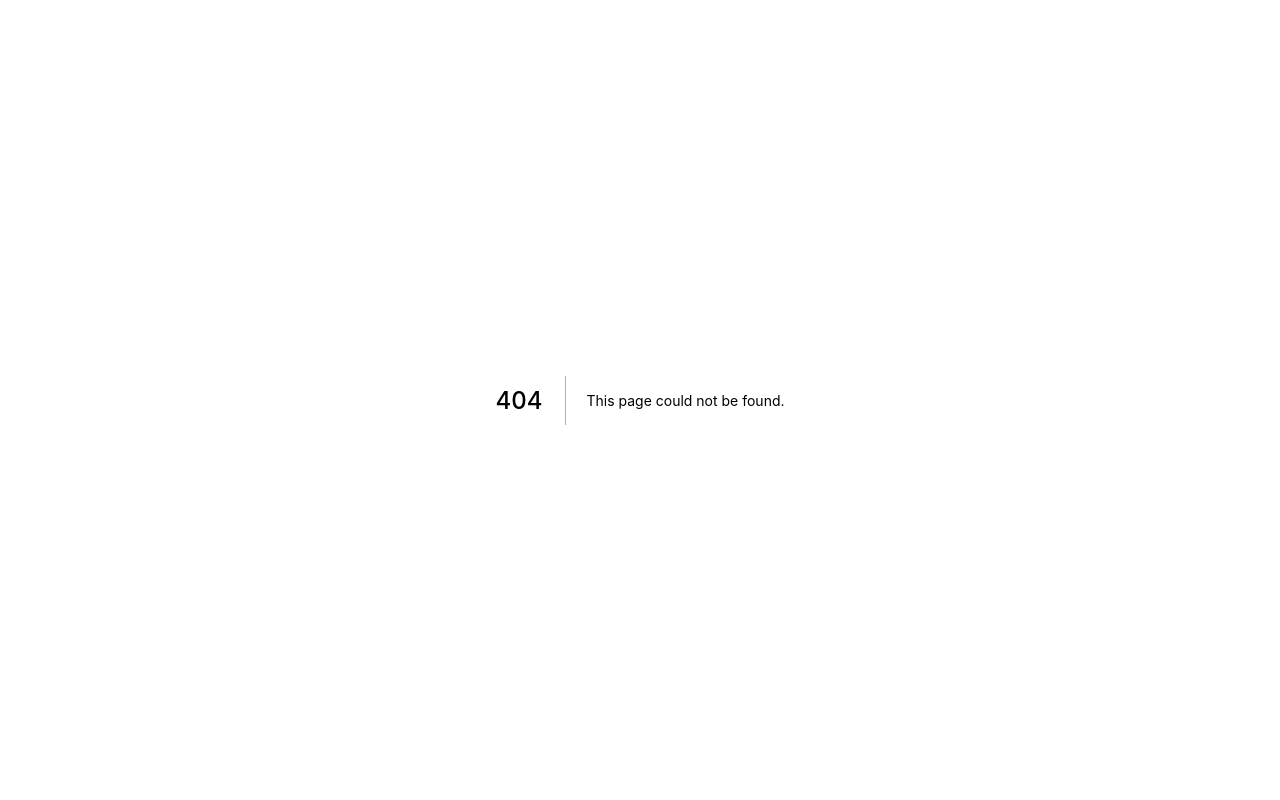
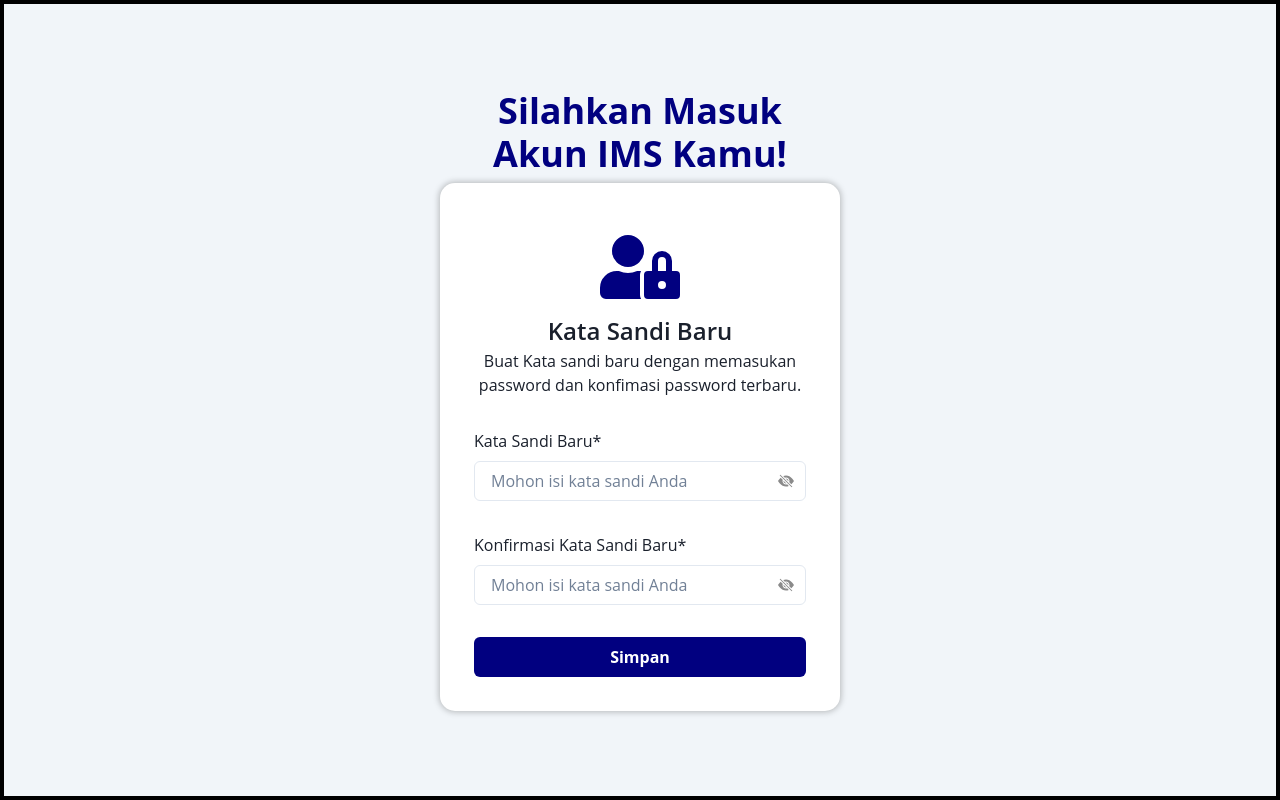
Before and after one commit to Devaaji/frontend-ims-web-dev, a Next.js app: page /reset-password/1 in a window 1280 px wide. Before the commit this address had no page. Built offline with nearby package versions, Linux system fonts and the light colour scheme.

Commit message:
add UI change password new page

```diff
--- /dev/null
+++ b/pages/reset-password/[id].js
@@ -0,0 +1,163 @@
+import {
+  Box,
+  Button,
+  Center,
+  Flex,
+  FormControl,
+  FormLabel,
+  Heading,
+  Icon,
+  IconButton,
+  Input,
+  InputGroup,
+  InputRightElement,
+  Stack,
+  Text,
+  useDisclosure,
+  useToast,
+} from '@chakra-ui/react';
+import { NextSeo } from 'next-seo';
+import React from 'react';
+import { BsFillEyeFill, BsFillEyeSlashFill } from 'react-icons/bs';
+import { FaUserLock } from 'react-icons/fa';
+
+const ResetPasswordPage = () => {
+  const toast = useToast();
+  const { isOpen: isPasswordOpen, onToggle: onPasswordToggle } =
+    useDisclosure();
+
+  const handleClickButton = () => {
+    toast({
+      title: 'Password Berhasil di ubah',
+      position: 'top',
+      status: 'success',
+      duration: 5000,
+      isClosable: true,
+    });
+  };
+
+  return (
+    <React.Fragment>
+      <NextSeo title="Reset Password" titleTemplate="%s | IMS" />
+      <Flex
+        flexDirection="column"
+        w="100wh"
+        h="100vh"
+        border={'4px solid black'}
+        justifyContent="center"
+        align="center"
+      >
+        <Stack
+          as="form"
+          flexDir="column"
+          m="4"
+          justifyContent="center"
+          alignItems="center"
+        >
+          <Heading w="370px" textAlign="center" color="ims-primary">
+            Silahkan Masuk Akun IMS Kamu!
+          </Heading>
+          <Box
+            w={{ base: 'full', md: '400px' }}
+            h="max"
+            bg="white"
+            p="34px"
+            boxShadow={'0px 0px 6px 1px rgba(0, 0, 0, 0.25);'}
+            borderRadius="15px"
+          >
+            <Center>
+              <Box mt="10px">
+                <Icon as={FaUserLock} w={20} h={20} color="ims-primary" />
+              </Box>
+            </Center>
+            <Stack spacing="8">
+              <Box textAlign={'center'}>
+                <Text fontSize="2xl" fontWeight="semibold">
+                  Kata Sandi Baru
+                </Text>
+                <Text fontSize="md">
+                  Buat Kata sandi baru dengan memasukan password dan konfimasi
+                  password terbaru.
+                </Text>
+              </Box>
+              <FormControl id="password">
+                <Box>
+                  <FormLabel>Kata Sandi Baru*</FormLabel>
+                </Box>
+                <InputGroup>
+                  <Input
+                    placeholder="Mohon isi kata sandi Anda"
+                    type={isPasswordOpen ? 'text' : 'password'}
+                    isRequired
+                  />
+                  <InputRightElement>
+                    <IconButton
+                      bg="transparent"
+                      _hover={{ bg: 'transparent' }}
+                      variant="ghost"
+                      color="ims-linebox"
+                      aria-label={
+                        isPasswordOpen ? 'Mask password' : 'Reveal password'
+                      }
+                      icon={
+                        isPasswordOpen ? (
+                          <BsFillEyeFill />
+                        ) : (
+                          <BsFillEyeSlashFill />
+                        )
+                      }
+                      onClick={onPasswordToggle}
+                    />
+                  </InputRightElement>
+                </InputGroup>
+              </FormControl>
+              <FormControl id="confirm-password">
+                <Box>
+                  <FormLabel>Konfirmasi Kata Sandi Baru*</FormLabel>
+                </Box>
+                <InputGroup>
+                  <Input
+                    placeholder="Mohon isi kata sandi Anda"
+                    type={isPasswordOpen ? 'text' : 'password'}
+                    isRequired
+                  />
+                  <InputRightElement>
+                    <IconButton
+                      bg="transparent"
+                      _hover={{ bg: 'transparent' }}
+                      variant="ghost"
+                      color="ims-linebox"
+                      aria-label={
+                        isPasswordOpen ? 'Mask password' : 'Reveal password'
+                      }
+                      icon={
+                        isPasswordOpen ? (
+                          <BsFillEyeFill />
+                        ) : (
+                          <BsFillEyeSlashFill />
+                        )
+                      }
+                      onClick={onPasswordToggle}
+                    />
+                  </InputRightElement>
+                </InputGroup>
+              </FormControl>
+              <Button
+                type="submit"
+                bg="ims-primary"
+                color="white"
+                _hover={{ bg: 'button-hover' }}
+                fontWeight="bold"
+                onClick={handleClickButton}
+              >
+                Simpan
+              </Button>
+            </Stack>
+          </Box>
+        </Stack>
+      </Flex>
+    </React.Fragment>
+  );
+};
+
+export default ResetPasswordPage;
```
